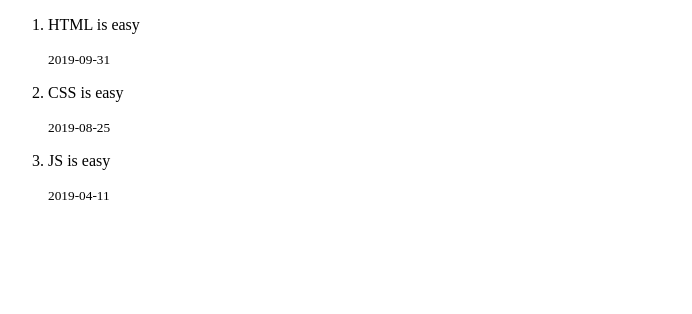
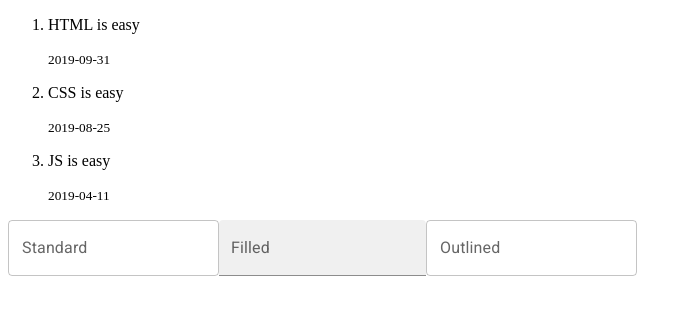
Before and after one commit to Glen1986/reactRender, a React (Create React App) app: page / in a window 1280 px wide. Shown: the top 314 px of the page, without its empty margins (0-692 px from the left). Built offline with nearby package versions, Linux system fonts and the light colour scheme.

Commit message:
renderProps

```diff
--- a/package.json
+++ b/package.json
@@ -4,6 +4,9 @@
   "private": true,
   "dependencies": {
     "@material-ui/core": "^4.12.3",
+    "@mui/icons-material": "^5.3.0",
+    "@mui/material": "^5.3.0",
+    "@mui/styled-engine-sc": "^5.3.0",
     "@testing-library/jest-dom": "^5.14.1",
     "@testing-library/react": "^12.0.0",
     "@testing-library/user-event": "^13.2.1",
@@ -11,6 +14,7 @@
     "react": "^17.0.2",
     "react-dom": "^17.0.2",
     "react-scripts": "5.0.0",
+    "styled-components": "^5.3.3",
     "web-vitals": "^2.1.0"
   },
   "scripts": {
--- a/public/index.html
+++ b/public/index.html
@@ -15,6 +15,7 @@
       user's mobile device or desktop. See https://developers.google.com/web/fundamentals/web-app-manifest/
     -->
     <link rel="manifest" href="%PUBLIC_URL%/manifest.json" />
+    <link rel="stylesheet" href="https://fonts.googleapis.com/icon?family=Material+Icons" />
     <link rel="stylesheet" href="https://fonts.googleapis.com/css?family=Roboto:300,400,500,700&display=swap" />
     <!--
       Notice the use of %PUBLIC_URL% in the tags above.
--- a/src/App.js
+++ b/src/App.js
@@ -1,29 +1,14 @@
 import { Note } from "./Note";
-const notes =[
-  {
-    id: 1,
-    content: 'HTML is easy',
-    date: '2019-09-31',
-    important: true
-  },
-    {
-    id: 2,
-    content: 'CSS is easy',
-    date: '2019-08-25',
-    important: false
-  },
-    {
-    id: 3,
-    content: 'JS is easy',
-    date: '2019-04-11',
-    important: true
-  }
-];
+import { notes } from "./Table";
+import {Form} from './components/Form'
 
 export default function App(  ) {
   return (
+    <>
     <ol>
       {notes.map((note) => <Note  key={note.id} {...note}/> )}
     </ol>
+      <Form></Form>
+    </>
   );
 }
--- a/src/Table.js
+++ b/src/Table.js
@@ -0,0 +1,20 @@
+export const notes =[
+  {
+    id: 1,
+    content: 'HTML is easy',
+    date: '2019-09-31',
+    important: true
+  },
+    {
+    id: 2,
+    content: 'CSS is easy',
+    date: '2019-08-25',
+    important: false
+  },
+    {
+    id: 3,
+    content: 'JS is easy',
+    date: '2019-04-11',
+    important: true
+  }
+];
--- /dev/null
+++ b/src/components/Form/index.js
@@ -0,0 +1,12 @@
+import TextField from '@mui/material/TextField';
+export const Form =()=>{
+  return(
+    <>
+     <form >
+        <TextField id="standard-basic" label="Standard" />
+        <TextField id="filled-basic" label="Filled" variant="filled" />
+        <TextField id="outlined-basic" label="Outlined" variant="outlined" />
+      </form>
+    </>
+    )
+ }
```
Also changed, not shown: 1 other file (tests, documents, lock files or other folders).
